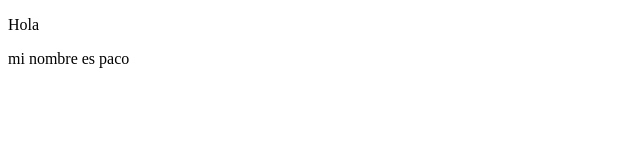
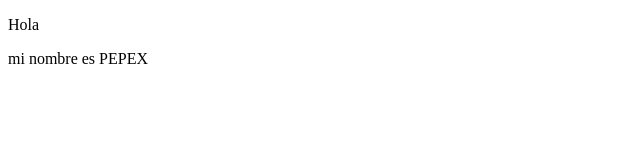
Before and after one commit to JuanFenet/remoto1, a plain HTML site: page index.html in a window 1280 px wide. Shown: the full height of the page, 0-640 px from the left. Drawn offline with Linux system fonts and the light colour scheme.

Commit message:
modifico index juan

```diff
--- a/index.html
+++ b/index.html
@@ -7,6 +7,6 @@
 </head>
 <body>
     <p>Hola</p>
-    <p>mi nombre es paco</p>
+    <p>mi nombre es PEPEX</p>
 </body>
 </html>
```
